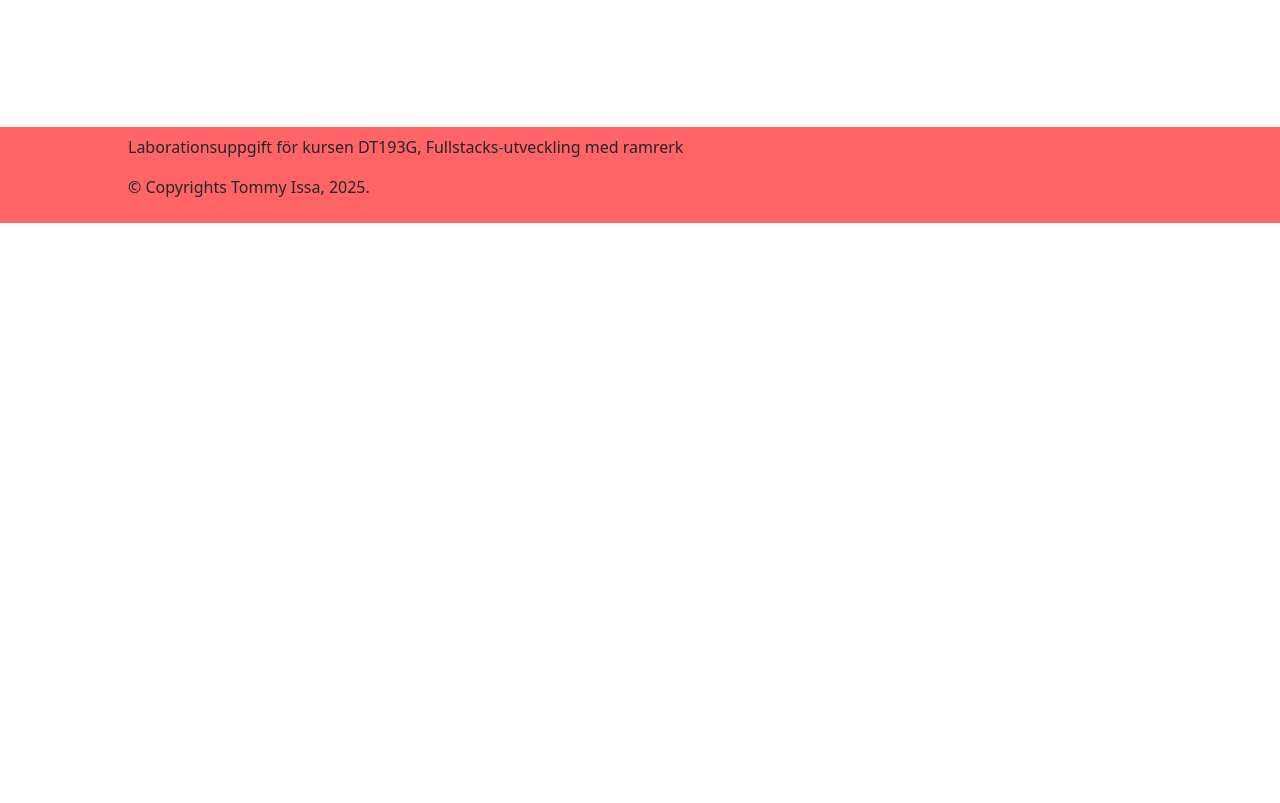
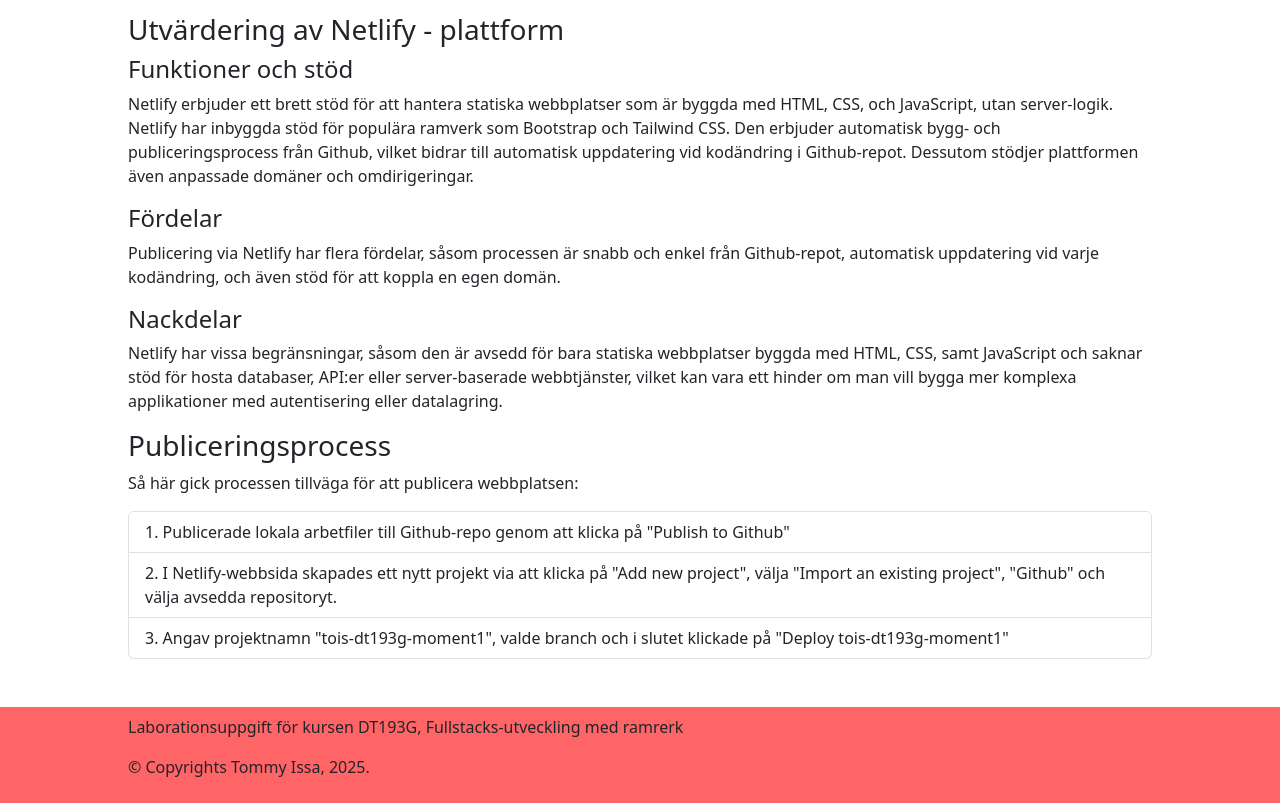
Before and after one commit to TommyIss/dt193g-moment1, a website built with Parcel: page src/publish.html in a window 1280 px wide. Shown: the part 217-1020 px from the top of the page. Before the commit the page ends 800 px from the top, so only its background shows below. Built offline with nearby package versions, Linux system fonts and the light colour scheme.

Commit message:
Har skapat undersida med publicerings information

```diff
--- a/src/publish.html
+++ b/src/publish.html
@@ -32,8 +32,62 @@
 
     <main class="min-h-56 px-4 pb-5">
         <section class="max-w-5xl m-auto">
-            <h2>Publicering</h2>
+            <h2>Publicering via Netlify</h2>
 
+            <p>
+                För publicering har jag valt Netlify som är en modern och anävndarvänlig plattform för att hosta statiska webbplatser. Netlify erbjuder snabb global distribution och automatisk uppdatering från Github, vilket gör det utmärk för mindre projekt och studentuppgifter.
+            </p>
+
+            <article class="my-3">
+                <h3>
+                    Utvärdering av Netlify - plattform
+                </h3>
+
+                <h4>
+                    Funktioner och stöd
+                </h4>
+
+                <p>
+                    Netlify erbjuder ett brett stöd för att hantera statiska webbplatser som är byggda med HTML, CSS, och JavaScript, utan server-logik. Netlify har inbyggda stöd för populära ramverk som Bootstrap och Tailwind CSS. Den erbjuder automatisk bygg- och publiceringsprocess från Github, vilket bidrar till automatisk uppdatering vid kodändring i Github-repot. Dessutom stödjer plattformen även anpassade domäner och omdirigeringar.
+                </p>
+
+                <h4>
+                    Fördelar
+                </h4>
+                <p>
+                    Publicering via Netlify har flera fördelar, såsom processen är snabb och enkel från Github-repot, automatisk uppdatering vid varje kodändring, och även stöd för att koppla en egen domän.
+                </p>
+
+                <h4>
+                    Nackdelar
+                </h4>
+                <p>
+                    Netlify har vissa begränsningar, såsom den är avsedd för bara statiska webbplatser byggda med HTML, CSS, samt JavaScript och saknar stöd för hosta databaser, API:er eller server-baserade webbtjänster, vilket kan vara ett hinder om man vill bygga mer komplexa applikationer med autentisering eller datalagring.
+                </p>
+            </article>
+
+            <article>
+                <h3>
+                    Publiceringsprocess
+                </h3>
+
+                <p>
+                    Så här gick processen tillväga för att publicera webbplatsen:
+                </p>
+                <ul class="list-group list-group-numbered">
+                    <li class="list-group-item">
+                        Publicerade lokala arbetfiler till Github-repo genom att klicka på "Publish to Github"
+                    </li>
+                    <li class="list-group-item">
+                        I Netlify-webbsida skapades ett nytt projekt via att klicka på "Add new project", välja "Import an existing project", "Github" och välja avsedda repositoryt.
+                    </li>
+                    <li class="list-group-item">
+                        Angav projektnamn "tois-dt193g-moment1", valde branch och i slutet klickade på "Deploy tois-dt193g-moment1"
+                    </li>
+                </ul>
+            </article>
+
+        </section>
 
     </main>
 
```
